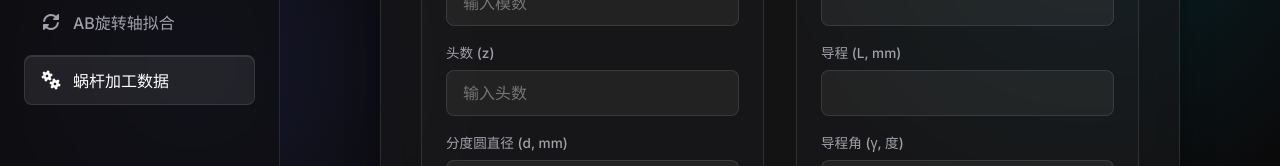
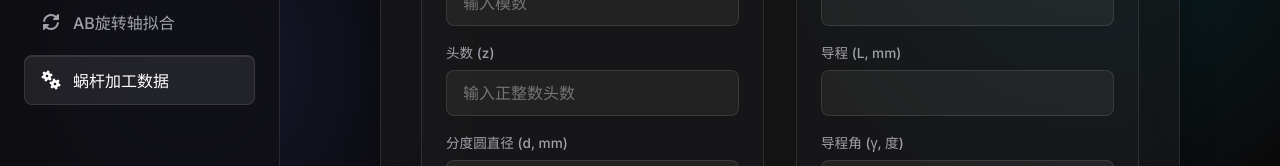
Before and after one commit to nie11kun/HtmlApp, a React (Vite) app in the folder work/: page / in a window 1280 px wide. Both pictures are taken after a click on the element "蜗杆加工数据". Shown: the part 334-500 px from the top of the page. Built offline with nearby package versions, Linux system fonts and the light colour scheme; a web font is replaced by a local one.

Commit message:
feat: add WormGearCalculator component for calculating pitch, lead, and lead angle

```diff
--- a/work/src/components/WormGearCalculator.tsx
+++ b/work/src/components/WormGearCalculator.tsx
@@ -21,10 +21,10 @@ export default function WormGearCalculator() {
 
     const handleCalculate = () => {
         const m = parseFloat(moduleValue);
-        const z = parseFloat(threads);
+        const z = parseInt(threads, 10);
         const d = parseFloat(diameter);
 
-        if (m > 0 && z > 0 && d > 0) {
+        if (m > 0 && z >= 1 && d > 0) {
             const p = m * Math.PI;
             const L = p * z;
             const gamma = Math.atan(L / (Math.PI * d)) * (180 / Math.PI);
@@ -62,11 +62,13 @@ export default function WormGearCalculator() {
                     <div className="calc-group" style={{ marginBottom: '1rem' }}>
                         <label>头数 (z)</label>
                         <input
-                            type="number"
+                            type="text"
+                            inputMode="numeric"
+                            pattern="[0-9]*"
                             className="calc-input"
-                            placeholder="输入头数"
+                            placeholder="输入正整数头数"
                             value={threads}
-                            onChange={e => setThreads(e.target.value)}
+                            onChange={e => setThreads(e.target.value.replace(/\D/g, ''))}
                         />
                     </div>
 
```
